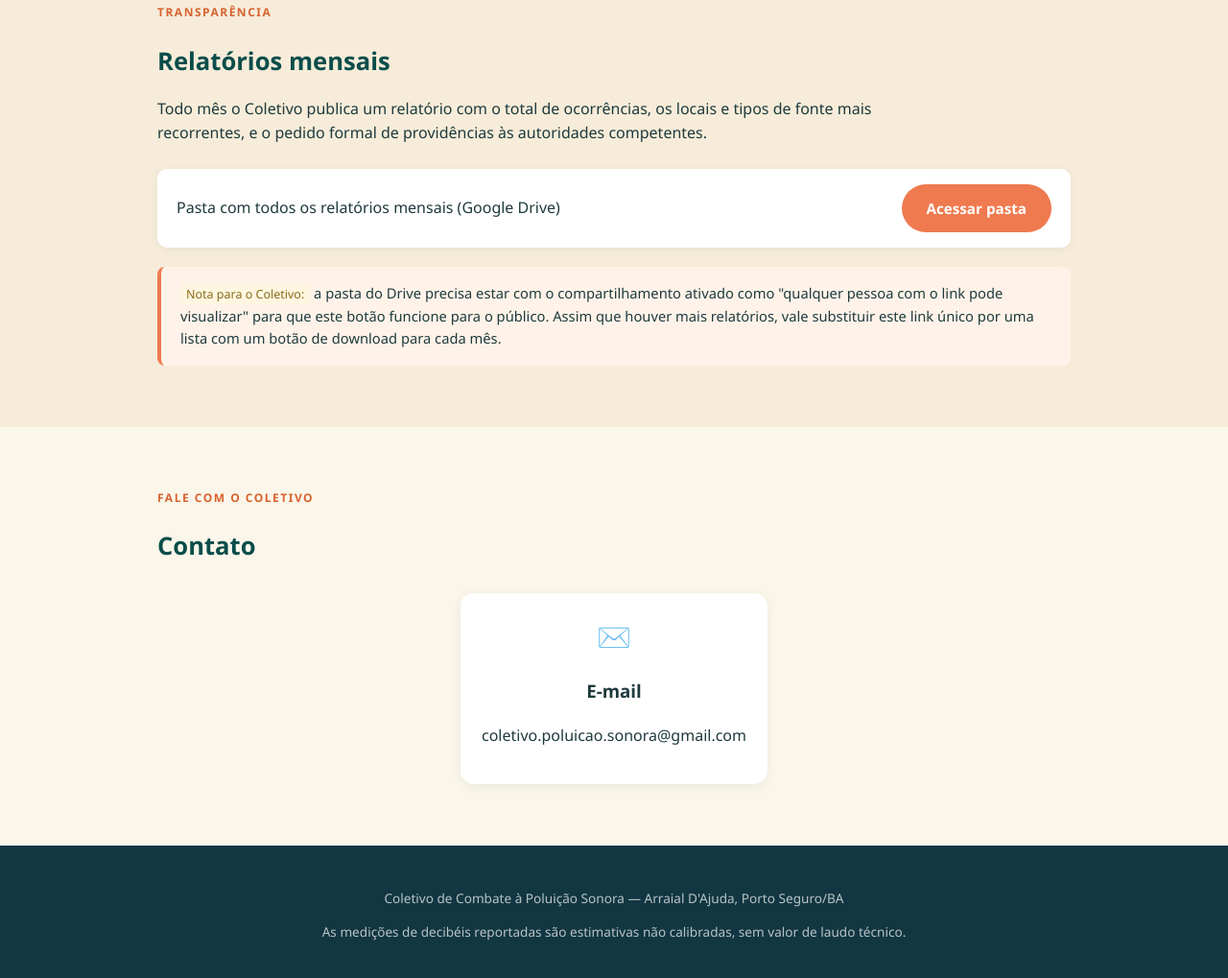
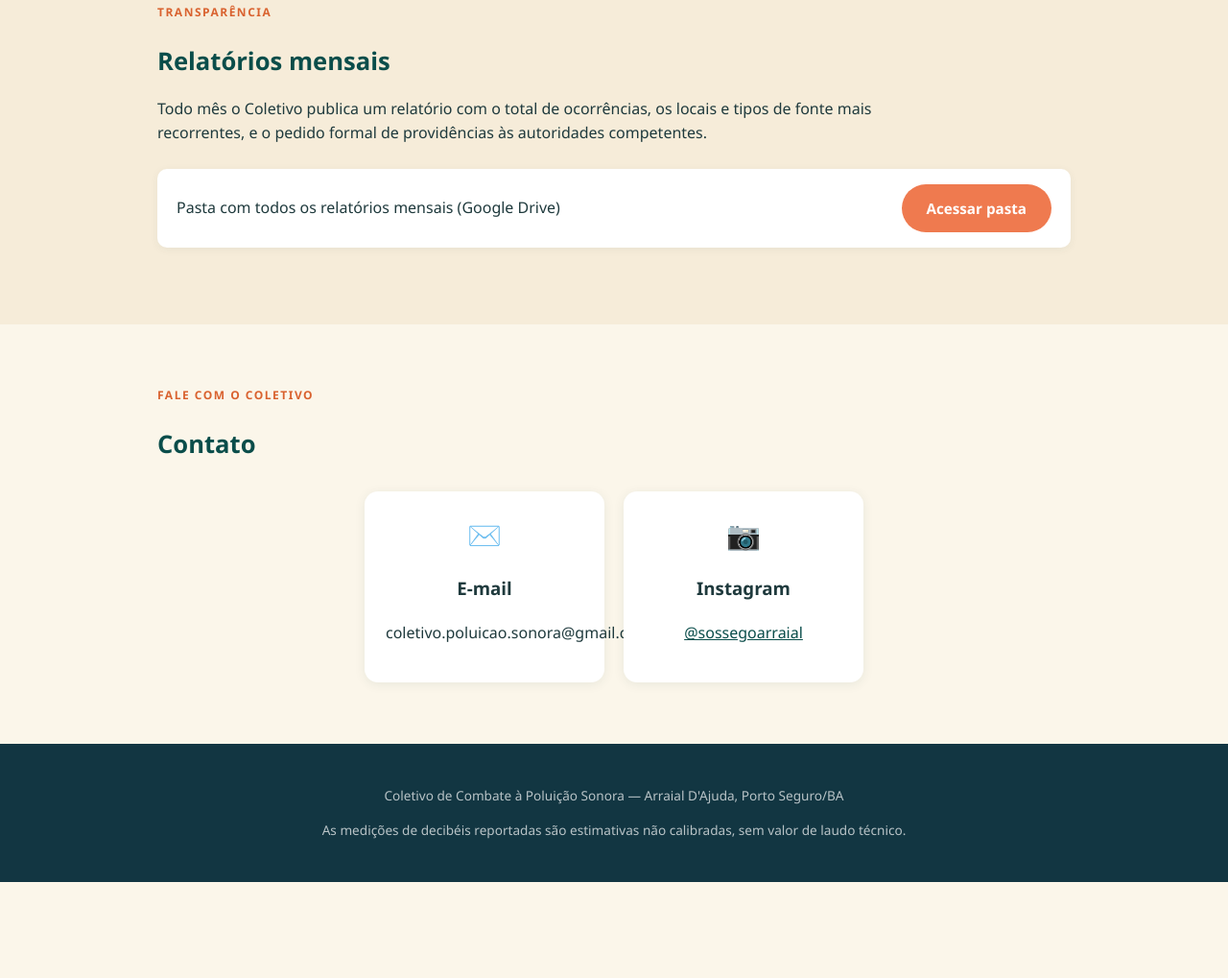
Before and after one commit to coletivopoluicaosonora/coletivopoluicaosonora.github.io, a plain HTML site: page index.html in a window 1280 px wide. Shown: the part 2579-3598 px from the top of the page at 96% size. After the commit the page ends 3498 px from the top, so only its background shows below. Drawn offline with Linux system fonts and the light colour scheme.

Commit message:
Add files via upload

```diff
--- a/index.html
+++ b/index.html
@@ -197,9 +197,6 @@
         <a class="btn" href="https://drive.google.com/drive/folders/1nrzaG-HBZ3FMLfP_86eI6t05fEI24c_i" target="_blank" rel="noopener">Acessar pasta</a>
       </li>
     </ul>
-    <div class="aviso">
-      <span class="placeholder">Nota para o Coletivo:</span> a pasta do Drive precisa estar com o compartilhamento ativado como "qualquer pessoa com o link pode visualizar" para que este botão funcione para o público. Assim que houver mais relatórios, vale substituir este link único por uma lista com um botão de download para cada mês.
-    </div>
   </div>
 </section>
 
@@ -207,11 +204,16 @@
   <div class="container">
     <div class="kicker">Fale com o Coletivo</div>
     <h2>Contato</h2>
-    <div class="contato-grid" style="max-width:320px; margin-left:auto; margin-right:auto;">
+    <div class="contato-grid" style="max-width:520px; margin-left:auto; margin-right:auto;">
       <div class="contato-card">
         <div class="icone">✉️</div>
         <h3>E-mail</h3>
         <p>coletivo.poluicao.sonora@gmail.com</p>
+      </div>
+      <div class="contato-card">
+        <div class="icone">📷</div>
+        <h3>Instagram</h3>
+        <p><a href="https://www.instagram.com/sossegoarraial" target="_blank" rel="noopener">@sossegoarraial</a></p>
       </div>
     </div>
   </div>
```
